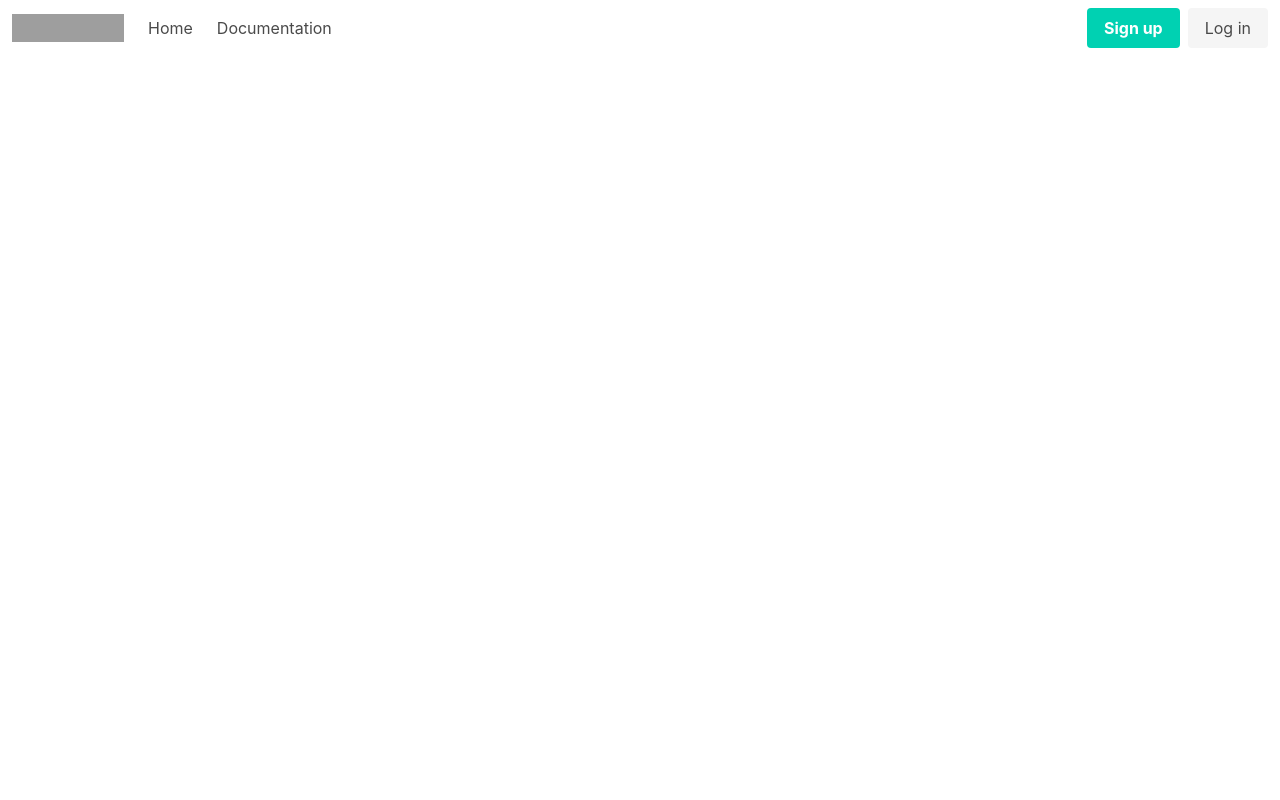
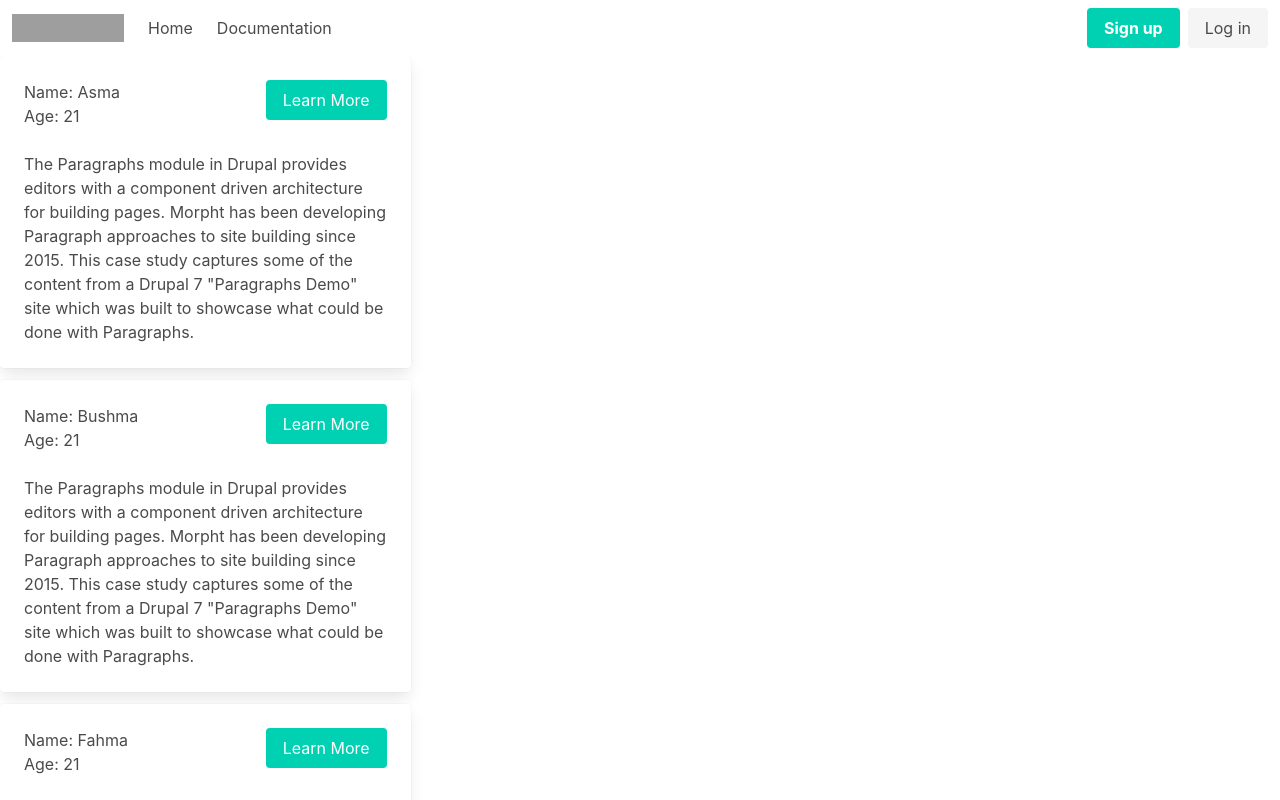
Before and after one commit to sushmita4296/My-react-app, a React (Create React App) app: page / in a window 1280 px wide. Shown: the top 800 px of the page. Built offline with nearby package versions, Linux system fonts and the light colour scheme; grey boxes are pictures that could not be loaded; the HTML template or start-up script is replaced by a standard one.

Commit message:
Add InfoCard

```diff
--- a/src/App.js
+++ b/src/App.js
@@ -1,17 +1,19 @@
 import React from 'react';
 import './App.css';
+import InfoCard from './components/InfoCard';
 import 'bulma/css/bulma.min.css';
 
 const App = () => {
   return (
     <div>
-      <nav class="navbar" role="navigation" aria-label="main navigation">
-        <div class="navbar-brand">
-          <a class="navbar-item" href="https://bulma.io">
+      <div className="Wrapper">
+        <nav className="navbar" role="navigation" aria-label="main navigation">
+          <div className="navbar-brand">
+            <a className="navbar-item" href="https://bulma.io">
               <img src="https://bulma.io/images/bulma-logo.png" width="112" height="28" />
             </a>
 
-          <a role="button" class="navbar-burger" aria-label="menu" aria-expanded="false" data-target="navbarBasicExample">
+            <a role="button" className="navbar-burger" aria-label="menu" aria-expanded="false" data-target="navbarBasicExample">
               <span aria-hidden="true"></span>
               <span aria-hidden="true"></span>
               <span aria-hidden="true"></span>
@@ -19,36 +21,36 @@ const App = () => {
           </div>
 
           <div id="navbarBasicExample" class="navbar-menu">
-          <div class="navbar-start">
-            <a class="navbar-item">
+            <div className="navbar-start">
+              <a className="navbar-item">
                 Home
               </a>
 
-            <a class="navbar-item">
+              <a className="navbar-item">
                 Documentation
               </a>
 
-            <div class="navbar-item has-dropdown is-hoverable">
+              <div className="navbar-item has-dropdown is-hoverable">
 
-              <div class="navbar-dropdown">
-                <a class="navbar-item">
+                <div className="navbar-dropdown">
+                  <a className="navbar-item">
                     Contact
                   </a>
-                <hr class="navbar-divider" />
-                <a class="navbar-item">
+                  <hr className="navbar-divider" />
+                  <a className="navbar-item">
                     Report an issue
                   </a>
                 </div>
               </div>
             </div>
 
-          <div class="navbar-end">
-            <div class="navbar-item">
-              <div class="buttons">
-                <a class="button is-primary">
+            <div className="navbar-end">
+              <div className="navbar-item">
+                <div className="buttons">
+                  <a className="button is-primary">
                     <strong>Sign up</strong>
                   </a>
-                <a class="button is-light">
+                  <a className="button is-light">
                     Log in
                   </a>
                 </div>
@@ -56,6 +58,17 @@ const App = () => {
             </div>
           </div>
         </nav>
+        <div className='Card'>
+          <InfoCard name="Asma" age="21">
+          </InfoCard>
+          <InfoCard name="Bushma" age="21">
+          </InfoCard>
+          <InfoCard name="Fahma" age="21">
+          </InfoCard>
+          <InfoCard name="rahma" age="21">
+          </InfoCard>
+        </div>
+      </div>
     </div>
 
   )
--- /dev/null
+++ b/src/components/InfoCard.js
@@ -0,0 +1,31 @@
+import React from "react";
+const InfoCard = (props) => {
+  return(
+    <div className="Info-card">
+      <div className="columns">
+        <div className="column is-one-third">
+          <div className="card">
+            <div className="card-content">
+              <div className="media">
+                <div className="media-content">
+                  <p>Name: {props.name}</p>
+                  <p>Age: {props.age}</p>
+                </div>
+                <div className="buttons">
+                    <button className="button is-primary">Learn More</button>
+                </div>
+              </div>
+
+              <div className="content">
+                <p>The Paragraphs module in Drupal provides editors with a component driven architecture for building pages. Morpht has been developing Paragraph approaches to site building since 2015. This case study captures some of the content from a Drupal 7 "Paragraphs Demo" site which was built to showcase what could be done with Paragraphs.</p>
+              </div>
+            </div>
+          </div>
+
+        </div>
+      </div>
+    </div>
+  );
+}
+
+export default InfoCard;
```
Also changed, not shown: src/images/logo.jpg (added). Lines whose indentation alone changed are shown as unchanged.
